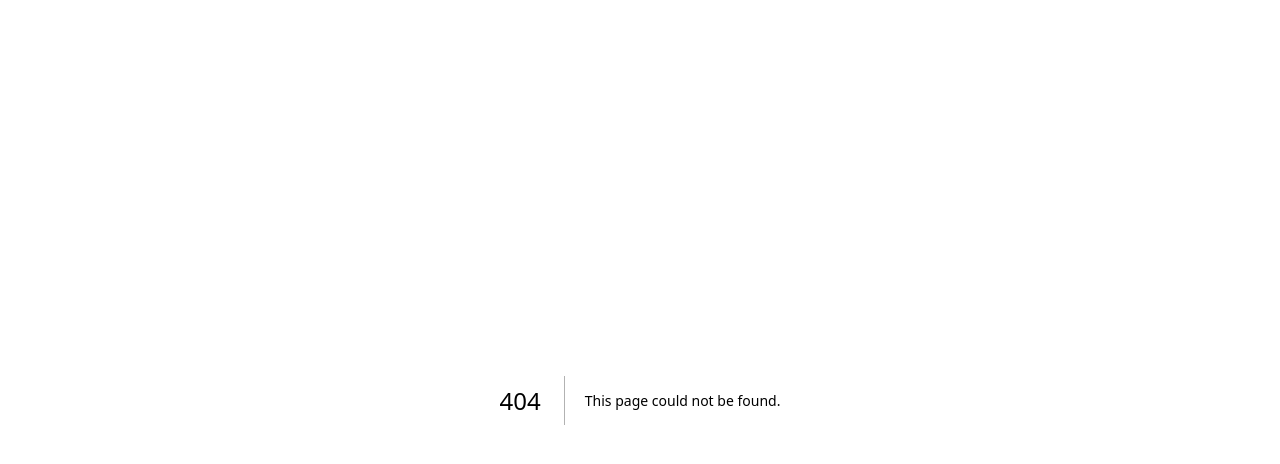
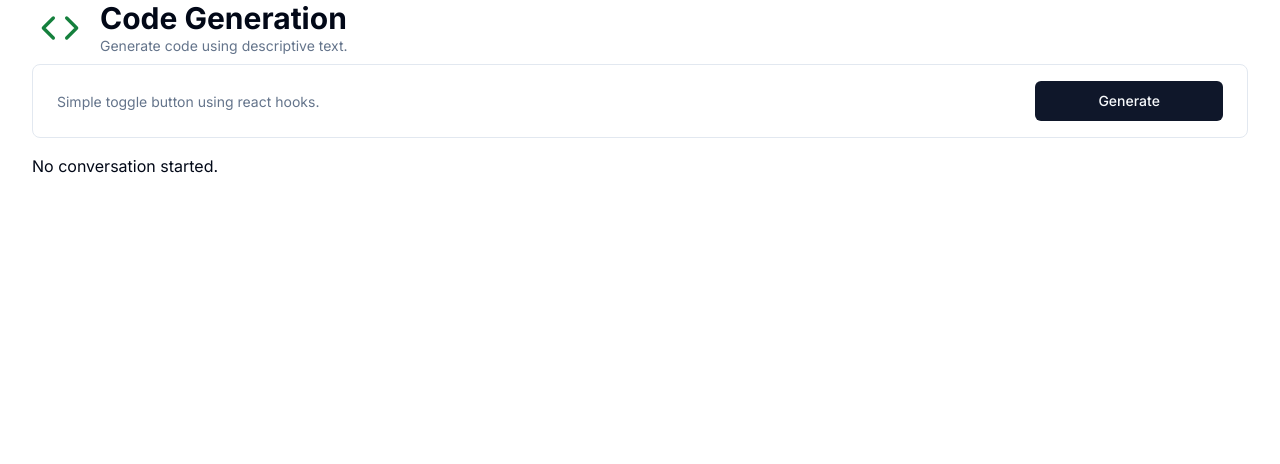
Before and after one commit to Prajwal-ak-0/saas, a Next.js app: page /code in a window 1280 px wide. Before the commit this address had no page. Shown: the top 464 px of the page. Built offline with nearby package versions, Linux system fonts and the light colour scheme.

Commit message:
Code Section Started

```diff
--- /dev/null
+++ b/app/(services)/audio/page.tsx
@@ -0,0 +1,7 @@
+import React from 'react'
+
+export const page = () => {
+  return (
+    <div>page</div>
+  )
+}
--- /dev/null
+++ b/app/(services)/code/page.tsx
@@ -0,0 +1,151 @@
+"use client";
+
+import * as z from "zod";
+import axios from "axios";
+import { Code } from "lucide-react";
+import { useForm } from "react-hook-form";
+import { useState } from "react";
+import { toast } from "react-hot-toast";
+import ReactMarkdown from "react-markdown";
+import { useRouter } from "next/navigation";
+import { ChatCompletionRequestMessage } from "openai";
+
+import { Button } from "@/components/ui/button";
+import { Input } from "@/components/ui/input";
+import { zodResolver } from "@hookform/resolvers/zod";
+import { Form, FormControl, FormField, FormItem } from "@/components/ui/form";
+import { cn } from "@/lib/utils";
+import { Heading } from "../_components/Heading";
+import { Loader } from "../_components/Loader";
+import { UserAvatar } from "../_components/UserAvatar";
+import { BotAvatar } from "../_components/BotAvatar";
+// import { useProModal } from "@/hooks/use-pro-modal";
+
+const formSchema = z.object({
+  prompt: z.string().min(1, {
+    message: "Prompt is required."
+  }),
+});
+
+const CodePage = () => {
+  const router = useRouter();
+  // const proModal = useProModal();
+  const [messages, setMessages] = useState<ChatCompletionRequestMessage[]>([]);
+
+  const form = useForm<z.infer<typeof formSchema>>({
+    resolver: zodResolver(formSchema),
+    defaultValues: {
+      prompt: ""
+    }
+  });
+
+  const isLoading = form.formState.isSubmitting;
+
+  const onSubmit = async (values: z.infer<typeof formSchema>) => {
+    try {
+      const userMessage: ChatCompletionRequestMessage = { role: "user", content: values.prompt };
+      const newMessages = [...messages, userMessage];
+
+      const response = await axios.post('/api/code', { messages: newMessages });
+      setMessages((current) => [...current, userMessage, response.data]);
+
+      form.reset();
+    } catch (error: any) {
+      if (error?.response?.status === 403) {
+        // proModal.onOpen();
+      } else {
+        toast.error("Something went wrong.");
+      }
+    } finally {
+      router.refresh();
+    }
+  }
+
+  return (
+    <div>
+      <Heading
+        title="Code Generation"
+        description="Generate code using descriptive text."
+        Icon={Code}
+        iconColor="text-green-700"
+        bgColor="bg-green-700/10"
+      />
+      <div className="px-4 lg:px-8">
+        <div>
+          <Form {...form}>
+            <form
+              onSubmit={form.handleSubmit(onSubmit)}
+              className="
+                rounded-lg
+                border
+                w-full
+                p-4
+                px-3
+                md:px-6
+                focus-within:shadow-sm
+                grid
+                grid-cols-12
+                gap-2
+              "
+            >
+              <FormField
+                name="prompt"
+                render={({ field }) => (
+                  <FormItem className="col-span-12 lg:col-span-10">
+                    <FormControl className="m-0 p-0">
+                      <Input
+                        className="border-0 outline-none focus-visible:ring-0 focus-visible:ring-transparent"
+                        disabled={isLoading}
+                        placeholder="Simple toggle button using react hooks."
+                        {...field}
+                      />
+                    </FormControl>
+                  </FormItem>
+                )}
+              />
+              <Button className="col-span-12 lg:col-span-2 w-full" type="submit" disabled={isLoading} size="icon">
+                Generate
+              </Button>
+            </form>
+          </Form>
+        </div>
+        <div className="space-y-4 mt-4">
+          {isLoading && (
+            <div className="p-8 rounded-lg w-full flex items-center justify-center bg-muted">
+              <Loader />
+            </div>
+          )}
+          {messages.length === 0 && !isLoading && (
+            <h1>No conversation started.</h1>)}
+          <div className="flex flex-col-reverse gap-y-4">
+            {messages.map((message) => (
+              <div
+                key={message.content}
+                className={cn(
+                  "p-8 w-full flex items-start gap-x-8 rounded-lg",
+                  message.role === "user" ? "bg-white border border-black/10" : "bg-muted",
+                )}
+              >
+                {message.role === "user" ? <UserAvatar /> : <BotAvatar />}
+                <ReactMarkdown components={{
+                  pre: ({ node, ...props }) => (
+                    <div className="overflow-auto w-full my-2 bg-black/10 p-2 rounded-lg">
+                      <pre {...props} />
+                    </div>
+                  ),
+                  code: ({ node, ...props }) => (
+                    <code className="bg-black/10 rounded-lg p-1" {...props} />
+                  )
+                }} className="text-sm overflow-hidden leading-7">
+                  {message.content || ""}
+                </ReactMarkdown>
+              </div>
+            ))}
+          </div>
+        </div>
+      </div>
+    </div>
+  );
+}
+
+export default CodePage;
--- /dev/null
+++ b/app/(services)/pdf/page.tsx
@@ -0,0 +1,9 @@
+import React from 'react'
+
+const page = () => {
+  return (
+    <div>page</div>
+  )
+}
+
+export default page
--- /dev/null
+++ b/app/api/code/route.ts
@@ -0,0 +1,60 @@
+import { auth } from "@clerk/nextjs";
+import { NextResponse } from "next/server";
+import { ChatCompletionRequestMessage, Configuration, OpenAIApi } from "openai";
+
+// import { checkSubscription } from "@/lib/subscription";
+// import { incrementApiLimit, checkApiLimit } from "@/lib/api-limit";
+
+const configuration = new Configuration({
+  apiKey: process.env.OPENAI_API_KEY,
+});
+
+const openai = new OpenAIApi(configuration);
+
+const instructionMessage: ChatCompletionRequestMessage = {
+  role: "system",
+  content: "You are a code generator. You must answer only in markdown code snippets. Use code comments for explanations."
+};
+
+export async function POST(
+  req: Request
+) {
+  try {
+    const { userId } = auth();
+    const body = await req.json();
+    const { messages  } = body;
+
+    if (!userId) {
+      return new NextResponse("Unauthorized", { status: 401 });
+    }
+
+    if (!configuration.apiKey) {
+      return new NextResponse("OpenAI API Key not configured.", { status: 500 });
+    }
+
+    if (!messages) {
+      return new NextResponse("Messages are required", { status: 400 });
+    }
+
+    // const freeTrial = await checkApiLimit();
+    // const isPro = await checkSubscription();
+
+    // if (!freeTrial && !isPro) {
+    //   return new NextResponse("Free trial has expired. Please upgrade to pro.", { status: 403 });
+    // }
+
+    const response = await openai.createChatCompletion({
+      model: "gpt-3.5-turbo",
+      messages: [instructionMessage, ...messages]
+    });
+
+    // if (!isPro) {
+    //   await incrementApiLimit();
+    // }
+
+    return NextResponse.json(response.data.choices[0].message);
+  } catch (error) {
+    console.log('[CODE_ERROR]', error);
+    return new NextResponse("Internal Error", { status: 500 });
+  }
+};
--- a/package.json
+++ b/package.json
@@ -28,6 +28,7 @@
     "react-hook-form": "^7.49.0",
     "react-hot-toast": "^2.4.1",
     "react-icons": "^4.12.0",
+    "react-markdown": "^9.0.1",
     "tailwind-merge": "^2.1.0",
     "tailwindcss-animate": "^1.0.7",
     "zod": "^3.22.4"
```
Also changed, not shown: 1 other file (tests, documents, lock files or other folders).
